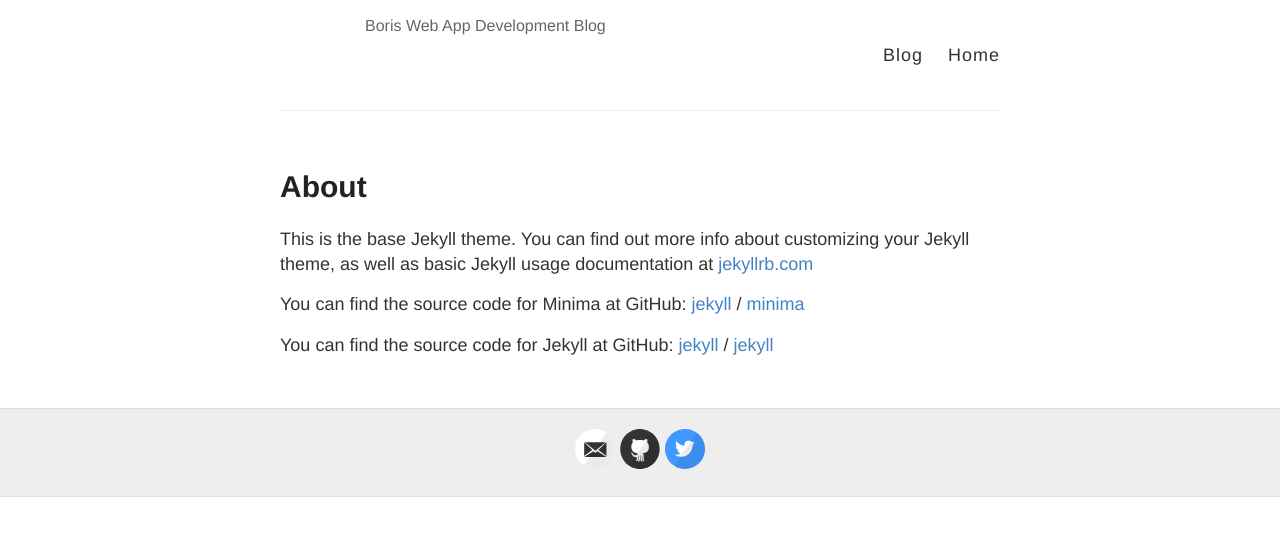
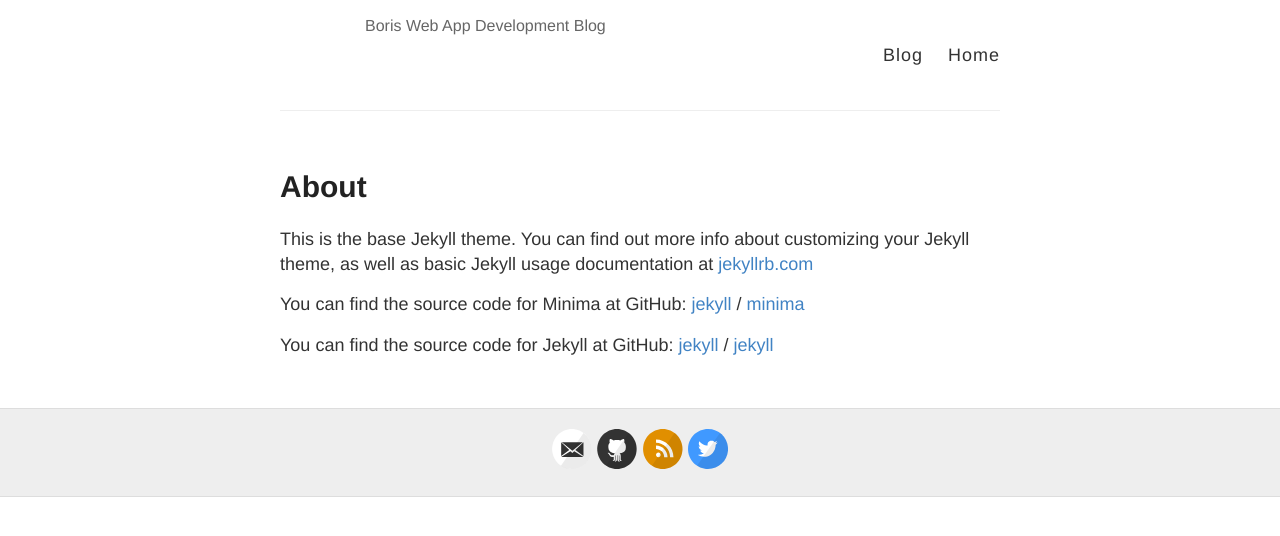
Before and after one commit to bmisljen/blog, a Jekyll site: the page built from about.md, in a window 1280 px wide. Shown: the top 536 px of the page. Built offline with Jekyll 4.4.1, drawn with Linux system fonts in a browser that asks for light colours.

```diff
--- a/_config.yml
+++ b/_config.yml
@@ -36,7 +36,7 @@ footer-links:
   instagram:
   linkedin:
   pinterest:
-  rss: # subscribe
+  rss: subscribe
   twitter: boris_webandapp
   stackoverflow: # your stackoverflow profile, e.g. "users/50476/bart-kiers"
   youtube: # channel/<your_long_string> or user/<user-name>
```
